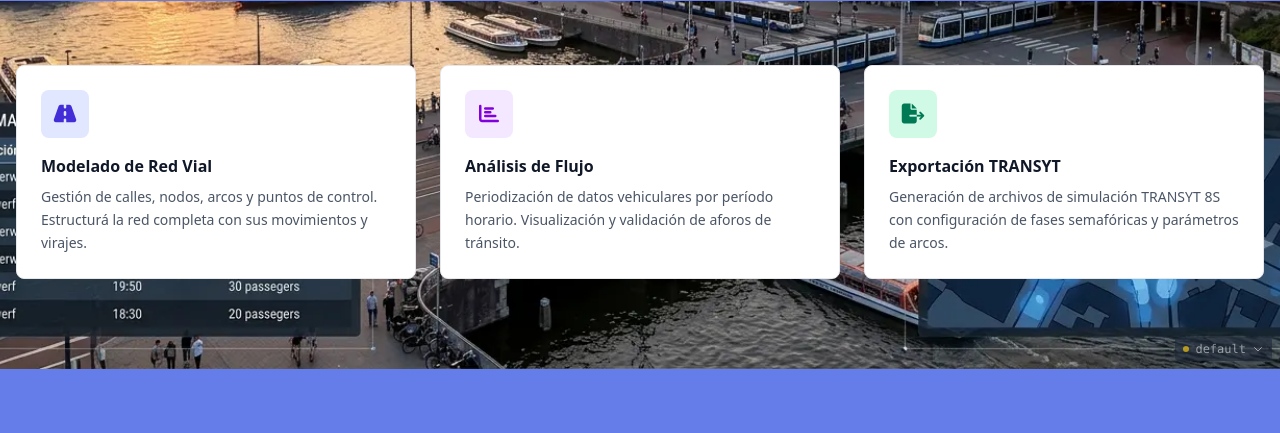
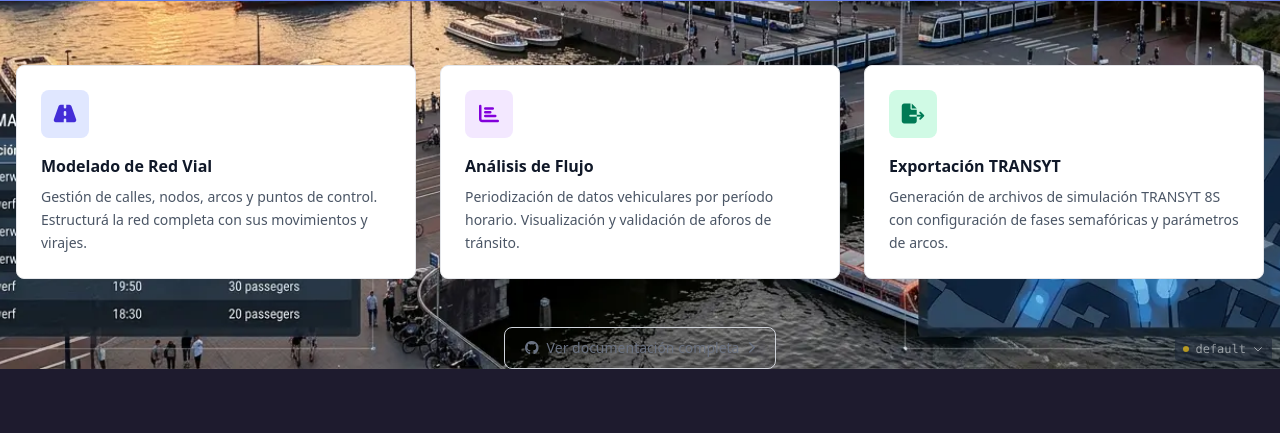
Before and after one commit to rroldanb/eitapp, a Django app: page / in a window 1280 px wide. Shown: the part 431-864 px from the top of the page. Before the commit the page ends 800 px from the top, so only its background shows below. Run offline with Django 4.2, Linux system fonts and the light colour scheme; parts of the project's set-up code (start-up, migrations or seed data) failed here and were passed over; some libraries are stand-ins or nearby versions.

Commit message:
dashboard: enlaces a README, TOC en README, más datos en home
- README.md: índice/TOC al final con enlaces a secciones
- home.html: enlace a README centrado abajo (con y sin login)
- home.html: stats secundarias (calles, nodos, arcos, periodos)
- home.html: ranking proyectos con más arcos
- home view: 6 métricas agregadas (calles, nodos, arcos, periodos,
  proyectos total, proyecto_arcos_stats)

```diff
--- a/apps/common/templates/home.html
+++ b/apps/common/templates/home.html
@@ -35,7 +35,7 @@
           </div>
           <div>
             <p class="text-2xl font-bold text-gray-900 leading-none">{{ proyectos_count|default:"0" }}</p>
-            <p class="text-xs text-gray-500 mt-0.5">Proyectos activos</p>
+            <p class="text-xs text-gray-500 mt-0.5">Activos · {{ proyectos_total }} total</p>
           </div>
         </div>
       </a>
@@ -75,9 +75,31 @@
     </div>
   </section>
 
+  {# Secondary stats: red vial totals #}
+  <section class="container mx-auto px-4 mt-4">
+    <div class="grid grid-cols-2 sm:grid-cols-4 gap-3">
+      <div class="bg-white/80 rounded-lg border border-gray-200 px-4 py-3 text-center">
+        <p class="text-lg font-bold text-gray-900">{{ calles_count|default:"0" }}</p>
+        <p class="text-xs text-gray-500"><i class="fas fa-road mr-1"></i>Calles</p>
+      </div>
+      <div class="bg-white/80 rounded-lg border border-gray-200 px-4 py-3 text-center">
+        <p class="text-lg font-bold text-gray-900">{{ nodos_count|default:"0" }}</p>
+        <p class="text-xs text-gray-500"><i class="fas fa-crosshairs mr-1"></i>Nodos</p>
+      </div>
+      <div class="bg-white/80 rounded-lg border border-gray-200 px-4 py-3 text-center">
+        <p class="text-lg font-bold text-gray-900">{{ arcos_count|default:"0" }}</p>
+        <p class="text-xs text-gray-500"><i class="fas fa-exchange-alt mr-1"></i>Arcos</p>
+      </div>
+      <div class="bg-white/80 rounded-lg border border-gray-200 px-4 py-3 text-center">
+        <p class="text-lg font-bold text-gray-900">{{ periodos_count|default:"0" }}</p>
+        <p class="text-xs text-gray-500"><i class="fas fa-clock mr-1"></i>Períodos</p>
+      </div>
+    </div>
+  </section>
+
   {# Pending tasks alert #}
   {% if pending_tasks_count > 0 %}
-  <section class="container mx-auto px-4 mt-6">
+  <section class="container mx-auto px-4 mt-4">
     <div class="bg-amber-50 rounded-lg p-4 flex items-start gap-3">
       <div class="w-8 h-8 rounded-full bg-amber-200 text-amber-700 flex items-center justify-center shrink-0">
         <i class="fas fa-tasks text-sm"></i>
@@ -93,8 +115,27 @@
   </section>
   {% endif %}
 
+  {# Projects with most arcs #}
+  {% if proyecto_arcos_stats %}
+  <section class="container mx-auto px-4 mt-4">
+    <div class="bg-white rounded-lg border border-gray-200">
+      <div class="px-5 py-3 border-b border-gray-100">
+        <h2 class="text-sm font-semibold text-gray-700 uppercase tracking-wide">Proyectos con más arcos</h2>
+      </div>
+      <div class="px-5 py-3">
+        {% for p in proyecto_arcos_stats %}
+        <div class="flex items-center justify-between py-1.5 text-sm">
+          <a href="{% url 'proyecto_detail' p.id %}" class="text-indigo-600 hover:text-indigo-800 font-medium truncate mr-2">{{ p.title }}</a>
+          <span class="text-gray-600 shrink-0">{{ p.total_arcos }} arcos</span>
+        </div>
+        {% endfor %}
+      </div>
+    </div>
+  </section>
+  {% endif %}
+
   {# Split: recent projects + pending tasks #}
-  <section class="container mx-auto px-4 mt-6 pb-16">
+  <section class="container mx-auto px-4 mt-4 pb-8">
     <div class="grid grid-cols-1 lg:grid-cols-3 gap-4">
       <div class="lg:col-span-2 bg-white rounded-lg border border-gray-200">
         <div class="px-5 py-3 border-b border-gray-100 flex items-center justify-between">
@@ -163,6 +204,14 @@
       </div>
     </div>
   </section>
+
+  {# README link #}
+  <section class="container mx-auto px-4 pb-6 text-center">
+    <a href="https://github.com/anomalyco/eit-app/blob/main/README.md" target="_blank" rel="noopener noreferrer" class="inline-flex items-center gap-2 text-xs text-gray-500 hover:text-indigo-600 transition-colors no-underline border border-gray-300 hover:border-indigo-400 rounded-lg px-4 py-2 bg-white/70 hover:bg-white">
+      <i class="fab fa-github"></i> Documentación completa del proyecto
+      <i class="fas fa-external-link-alt text-[10px]"></i>
+    </a>
+  </section>
 </div>
 
 {% else %}
@@ -210,6 +259,14 @@
         </p>
       </div>
     </div>
+
+    {# README link #}
+    <div class="mt-12 text-center">
+      <a href="https://github.com/anomalyco/eit-app/blob/main/README.md" target="_blank" rel="noopener noreferrer" class="inline-flex items-center gap-2 text-sm text-gray-500 hover:text-indigo-600 transition-colors no-underline border border-gray-300 hover:border-indigo-400 rounded-lg px-5 py-2.5 bg-white/70 hover:bg-white">
+        <i class="fab fa-github"></i> Ver documentación completa
+        <i class="fas fa-chevron-right text-xs"></i>
+      </a>
+    </div>
   </section>
 
 {% endif %}
@@ -230,7 +287,7 @@
         {% for alias, db in databases.items %}
           <a href="{% url 'switch_db' alias %}" class="block px-3 py-1.5 text-xs text-gray-300 hover:bg-gray-700 hover:text-white no-underline {% if db_info.alias == alias %}bg-gray-700 text-white{% endif %}">
             {{ alias }}
-            <span class="text-gray-500 ml-1">({{ db.ENGINE|cut:"django.db.backends." }})</span>
+            <span class="text-gray-500 ml-1">{{ db.ENGINE|cut:"django.db.backends." }}</span>
           </a>
         {% endfor %}
       </div>
--- a/apps/usuarios/views/views.py
+++ b/apps/usuarios/views/views.py
@@ -39,13 +39,27 @@ def home(request: HttpRequest) -> HttpResponse:
         "databases": {k: v for k, v in settings.DATABASES.items() if k != "default"},
     }
     if request.user.is_authenticated:
+        from django.db.models import Count
+
         from apps.mandantes.models import Mandante
         from apps.proyectos.models.proyecto import Proyecto
+        from apps.red_vial.models.arco import Arco
+        from apps.red_vial.models.calle import Calle
+        from apps.red_vial.models.nodo import Nodo
+        from apps.red_vial.models.periodo import Periodo
         from apps.red_vial.models.punto_control import PuntoControl
 
         context["proyectos_count"] = Proyecto.objects.filter(is_completed=False).count()
+        context["proyectos_total"] = Proyecto.objects.count()
         context["mandantes_count"] = Mandante.objects.count()
         context["puntos_control_count"] = PuntoControl.objects.count()
+        context["calles_count"] = Calle.objects.count()
+        context["nodos_count"] = Nodo.objects.count()
+        context["arcos_count"] = Arco.objects.count()
+        context["periodos_count"] = Periodo.objects.count()
+        context["proyecto_arcos_stats"] = list(
+            Proyecto.objects.annotate(total_arcos=Count("arcos")).order_by("-total_arcos")[:3]
+        )
         context["recent_projects"] = (
             Proyecto.objects.all().select_related("mandante").order_by("-created_at")[:5]
         )
```
Also changed, not shown: README.md.
